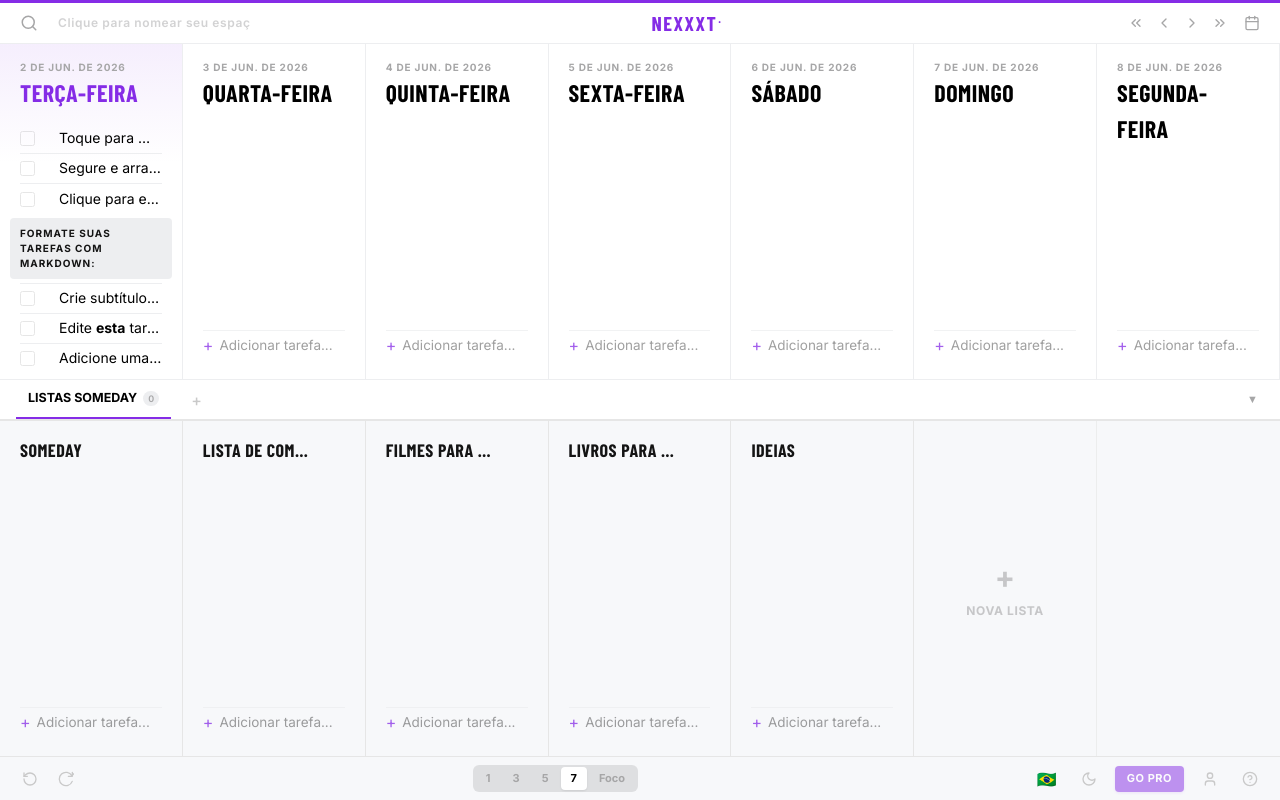
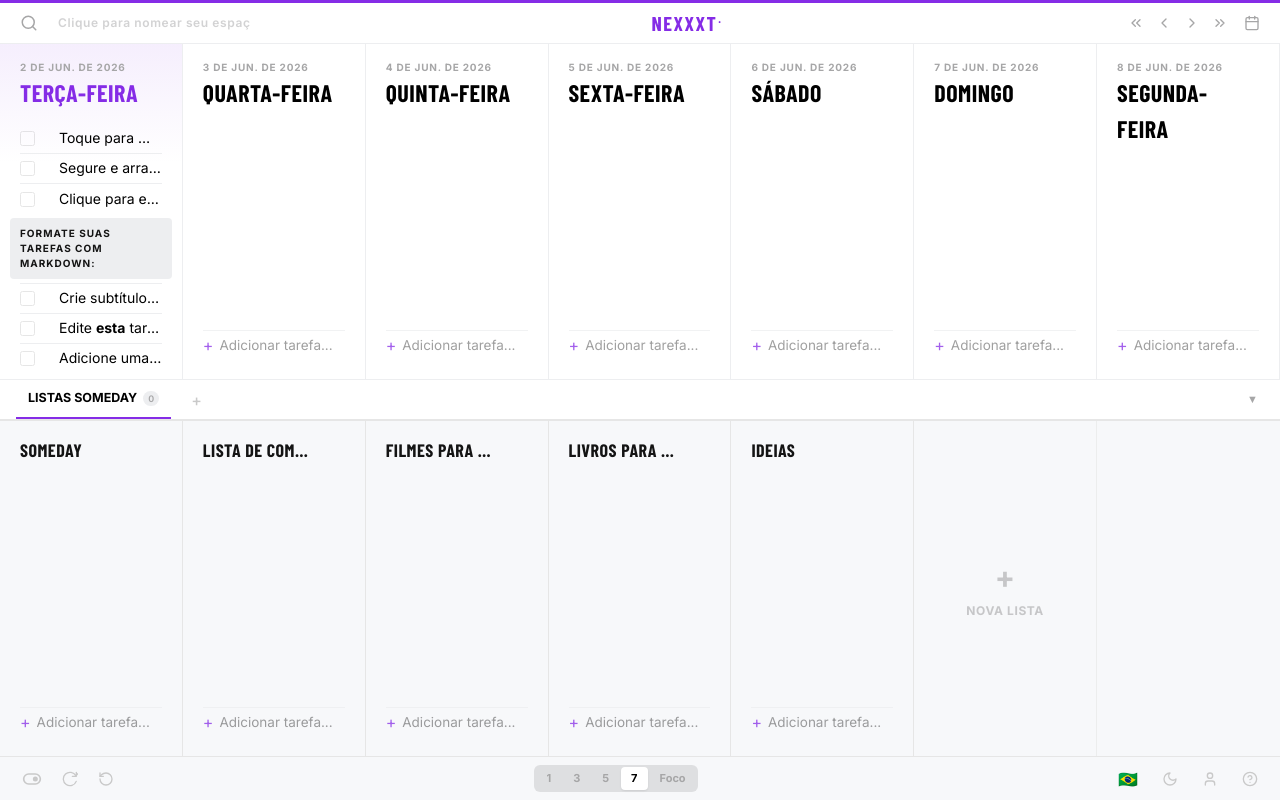
Before and after one commit to alexmeirelles/minima_list, a Next.js app: page / in a window 1280 px wide. Built offline with nearby package versions, Linux system fonts and the light colour scheme; a web font is replaced by a local one.

Commit message:
feat(ui): complete TeuxDeux clone parity, add footer Flying Rollover toggle, remove Go Pro, preserve flag and dark mode toggle

```diff
--- a/src/app/page.tsx
+++ b/src/app/page.tsx
@@ -38,6 +38,8 @@
   RotateCcwIcon,
   HelpIcon,
   XIcon,
+  ToggleLeftIcon,
+  ToggleRightIcon,
 } from '@/components/Icons';
 
 export default function Home() {
@@ -62,6 +64,7 @@
     accentColor,
     setAccentColor,
     rolloverEnabled,
+    setRolloverEnabled,
     rolloverPastTodos,
   } = useTodoStore();
 
@@ -613,17 +616,33 @@
         <footer className="app-footer select-none">
           <div className="app-footer-toolbar">
 
-            {/* Left: Preferences / Clear Reset Actions */}
+            {/* Left: Rollover toggle, Recurring Tasks, Reset Data */}
             <div className="flex items-center gap-2">
-              <button onClick={handleResetData} title={t.resetData} type="button">
-                <RotateCcwIcon size={16} />
+              <button
+                onClick={() => setRolloverEnabled(!rolloverEnabled)}
+                title={rolloverEnabled ? t.rolloverActive : t.rolloverInactive}
+                className={`transition-colors p-1 rounded hover:bg-[var(--timer-bg)] ${
+                  rolloverEnabled ? 'text-[var(--custom-color)]' : 'text-[var(--todo-past-text-color)]'
+                }`}
+                type="button"
+              >
+                {rolloverEnabled ? <ToggleRightIcon size={20} /> : <ToggleLeftIcon size={20} />}
               </button>
               <button
                 onClick={() => setIsRecurringOpen(true)}
                 title={t.recurringTasks}
+                className="text-[var(--todo-past-text-color)] hover:text-[var(--todo-text-color)] p-1 rounded hover:bg-[var(--timer-bg)] transition-colors"
                 type="button"
               >
                 <RecurringIcon size={16} />
+              </button>
+              <button
+                onClick={handleResetData}
+                title={t.resetData}
+                className="text-[var(--todo-past-text-color)] hover:text-[var(--todo-text-color)] p-1 rounded hover:bg-[var(--timer-bg)] transition-colors"
+                type="button"
+              >
+                <RotateCcwIcon size={16} />
               </button>
             </div>
 
@@ -679,13 +698,13 @@
               </button>
             </div>
 
-            {/* Right: Language toggle, dark mode, Go Pro (disabled), settings */}
+            {/* Right: Language toggle, dark mode, settings, help */}
             <div className="flex items-center gap-3">
               <button
                 onClick={() => setLanguage(language === 'pt' ? 'en' : 'pt')}
                 title={t.languageToggle}
                 type="button"
-                className="text-base leading-none"
+                className="text-base leading-none hover:scale-110 transition-transform p-1 rounded hover:bg-[var(--timer-bg)]"
               >
                 {language === 'pt' ? '🇧🇷' : '🇺🇸'}
               </button>
@@ -693,25 +712,24 @@
                 onClick={() => setDarkMode(!darkMode)}
                 title={t.toggleDarkMode}
                 type="button"
+                className="text-[var(--todo-past-text-color)] hover:text-[var(--todo-text-color)] p-1 rounded hover:bg-[var(--timer-bg)] transition-colors"
               >
                 {darkMode ? <LightModeIcon size={16} /> : <DarkModeIcon size={16} />}
               </button>
               <button
-                disabled
-                title={t.comingSoon}
-                className="ui-button--cta ui-button--dark flex items-center justify-center h-[26px] opacity-50 cursor-default"
-                type="button"
-              >
-                {t.goPro}
-              </button>
-              <button
                 title={t.settings}
                 type="button"
+                className="text-[var(--todo-past-text-color)] hover:text-[var(--todo-text-color)] p-1 rounded hover:bg-[var(--timer-bg)] transition-colors"
                 onClick={() => setShowSettings(true)}
               >
                 <UserIcon size={16} />
               </button>
-              <button onClick={() => setShowHelp(true)} title={t.help} type="button">
+              <button
+                onClick={() => setShowHelp(true)}
+                title={t.help}
+                className="text-[var(--todo-past-text-color)] hover:text-[var(--todo-text-color)] p-1 rounded hover:bg-[var(--timer-bg)] transition-colors"
+                type="button"
+              >
                 <HelpIcon size={16} />
               </button>
             </div>
--- a/src/components/Icons.tsx
+++ b/src/components/Icons.tsx
@@ -447,3 +447,39 @@
     <polyline points="12 6 12 12 16 14" />
   </svg>
 );
+
+export const ToggleLeftIcon: React.FC<IconProps> = ({ size = 16, ...props }) => (
+  <svg
+    xmlns="http://www.w3.org/2000/svg"
+    width={size}
+    height={size}
+    viewBox="0 0 24 24"
+    fill="none"
+    stroke="currentColor"
+    strokeWidth="2"
+    strokeLinecap="round"
+    strokeLinejoin="round"
+    {...props}
+  >
+    <rect width="20" height="12" x="2" y="6" rx="6" ry="6" />
+    <circle cx="8" cy="12" r="2" />
+  </svg>
+);
+
+export const ToggleRightIcon: React.FC<IconProps> = ({ size = 16, ...props }) => (
+  <svg
+    xmlns="http://www.w3.org/2000/svg"
+    width={size}
+    height={size}
+    viewBox="0 0 24 24"
+    fill="none"
+    stroke="currentColor"
+    strokeWidth="2"
+    strokeLinecap="round"
+    strokeLinejoin="round"
+    {...props}
+  >
+    <rect width="20" height="12" x="2" y="6" rx="6" ry="6" />
+    <circle cx="16" cy="12" r="2" fill="currentColor" />
+  </svg>
+);
--- a/src/lib/i18n.ts
+++ b/src/lib/i18n.ts
@@ -105,6 +105,8 @@
     // Rollover & Appearance
     flyingRollover: 'Flying Rollover',
     flyingRolloverDesc: 'Adiar tarefas não concluídas do passado automaticamente para hoje',
+    rolloverActive: 'The Flying Rollover: Ativo',
+    rolloverInactive: 'The Flying Rollover: Desativado',
     themeColor: 'Cor de destaque',
     themeColorDesc: 'Escolha a cor de acento do seu TeuxDeux',
     customColor: 'Personalizada',
@@ -219,6 +221,8 @@
     // Rollover & Appearance
     flyingRollover: 'Flying Rollover',
     flyingRolloverDesc: 'Automatically roll unfinished past tasks into today',
+    rolloverActive: 'The Flying Rollover: Active',
+    rolloverInactive: 'The Flying Rollover: Inactive',
     themeColor: 'Accent Color',
     themeColorDesc: 'Choose your TeuxDeux accent theme color',
     customColor: 'Custom',
```
